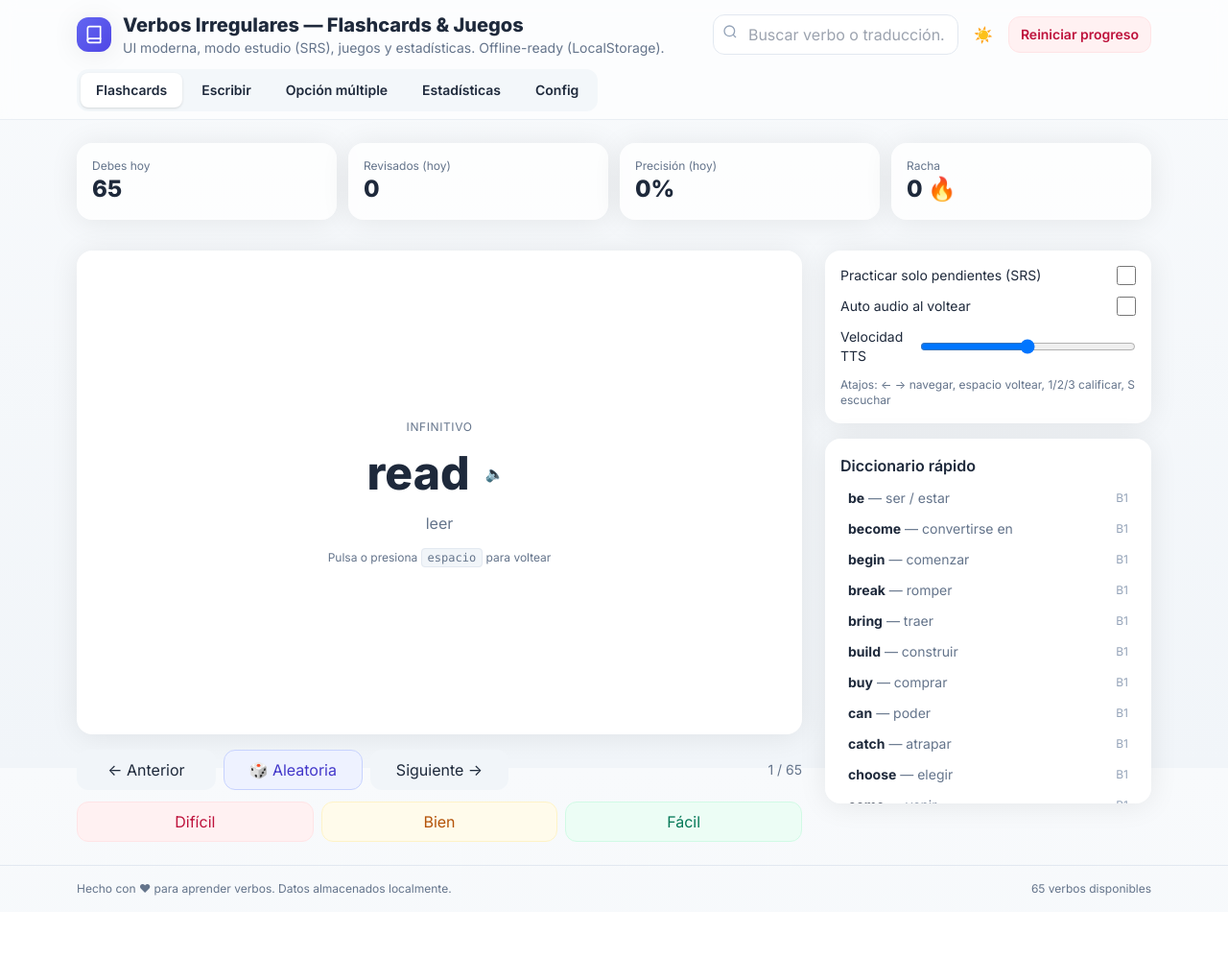
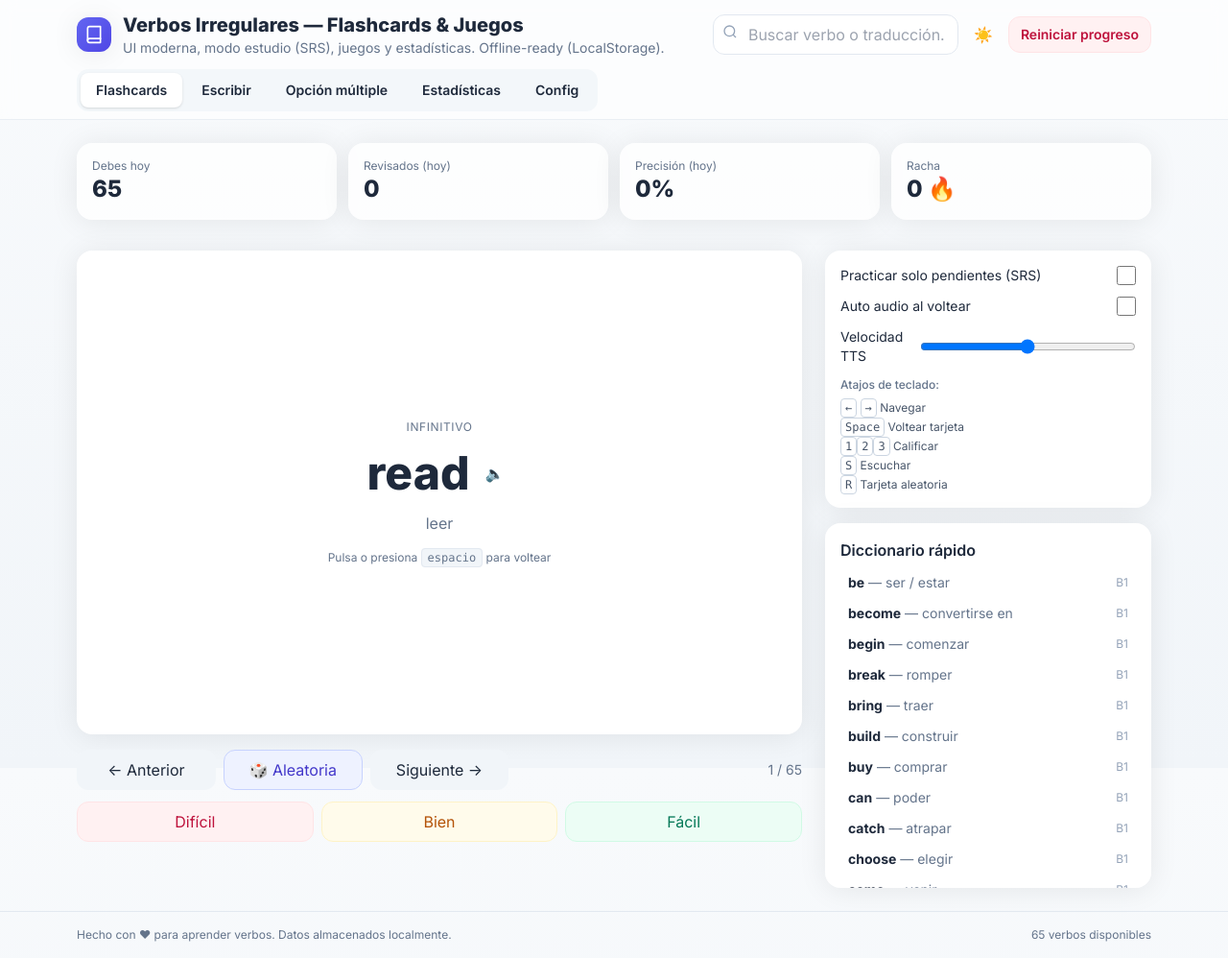
Before and after one commit to Tirmax95/irregular-verbs, a plain HTML site: page index.html in a window 1280 px wide. Shown: the whole page at 96% size. Before the commit the page ends 950 px from the top, so only its background shows below. Drawn offline with nearby package versions, Linux system fonts and the light colour scheme.

Commit message:
Agregar atajos de teclado para la navegación y acciones en la sección de tarjetas. Se implementa renderizado dinámico de atajos y se ajusta la lógica de eventos para incluir nuevas combinaciones de teclas.

```diff
--- a/index.html
+++ b/index.html
@@ -225,7 +225,12 @@
                   <span class="text-sm">Velocidad TTS</span>
                   <input id="range-tts" type="range" min="0.6" max="1.2" value="0.9" step="0.05" class="w-full" />
                 </label>
-                <p class="text-xs text-slate-500">Atajos: ← → navegar, espacio voltear, 1/2/3 calificar, S escuchar</p>
+                <div>
+                  <p class="text-xs text-slate-500 font-medium mb-2">Atajos de teclado:</p>
+                  <div id="flashcard-shortcuts" class="grid grid-cols-1 gap-1 text-xs text-slate-600 dark:text-slate-400">
+                    <!-- Los atajos se llenarán dinámicamente según el SO -->
+                  </div>
+                </div>
               </div>
 
               <div class="rounded-2xl bg-white dark:bg-slate-900 shadow-soft p-4 max-h-[380px] overflow-auto nice-scrollbar">
@@ -817,6 +822,19 @@
       `;
     }
 
+    function renderFlashcardShortcuts() {
+      const shortcutsContainer = $('#flashcard-shortcuts');
+      if (!shortcutsContainer) return;
+
+      shortcutsContainer.innerHTML = `
+        <div><kbd class="px-1 py-0.5 rounded bg-white dark:bg-slate-700 border border-slate-300 dark:border-slate-600 text-xs">←</kbd> <kbd class="px-1 py-0.5 rounded bg-white dark:bg-slate-700 border border-slate-300 dark:border-slate-600 text-xs">→</kbd> Navegar</div>
+        <div><kbd class="px-1 py-0.5 rounded bg-white dark:bg-slate-700 border border-slate-300 dark:border-slate-600 text-xs">Space</kbd> Voltear tarjeta</div>
+        <div><kbd class="px-1 py-0.5 rounded bg-white dark:bg-slate-700 border border-slate-300 dark:border-slate-600 text-xs">1</kbd><kbd class="px-1 py-0.5 rounded bg-white dark:bg-slate-700 border border-slate-300 dark:border-slate-600 text-xs">2</kbd><kbd class="px-1 py-0.5 rounded bg-white dark:bg-slate-700 border border-slate-300 dark:border-slate-600 text-xs">3</kbd> Calificar</div>
+        <div><kbd class="px-1 py-0.5 rounded bg-white dark:bg-slate-700 border border-slate-300 dark:border-slate-600 text-xs">S</kbd> Escuchar</div>
+        <div><kbd class="px-1 py-0.5 rounded bg-white dark:bg-slate-700 border border-slate-300 dark:border-slate-600 text-xs">R</kbd> Tarjeta aleatoria</div>
+      `;
+    }
+
     // ============================
     // Multiple Choice
     // ============================
@@ -1079,13 +1097,18 @@
       // Keybindings
       window.addEventListener('keydown', (e) => {
         if (document.activeElement && ['INPUT', 'TEXTAREA'].includes(document.activeElement.tagName)) return;
+        // Solo aplicar atajos de flashcards cuando esa pestaña esté activa
+        const flashcardTab = $('#tab-flashcards');
+        if (!flashcardTab || flashcardTab.classList.contains('hidden')) return;
+
         if (e.key === ' ') { e.preventDefault(); flipCard(); }
         if (e.key === 'ArrowLeft') nav(-1);
         if (e.key === 'ArrowRight') nav(+1);
         if (e.key === '1') gradeCurrent('hard');
         if (e.key === '2') gradeCurrent('good');
         if (e.key === '3') gradeCurrent('easy');
-        if (e.key.toLowerCase() === 's') { const v = ui.currentVerb(); speak(v.infinitive); }
+        if (e.key.toLowerCase() === 's') { const v = ui.currentVerb(); if (v) speak(v.infinitive); }
+        if (e.key.toLowerCase() === 'r') { e.preventDefault(); randomCard(); }
       });
     }
 
@@ -1106,8 +1129,9 @@
       // start games
       typingStart();
       mcStart();
-      // Render shortcuts for typing section
+      // Render shortcuts for sections
       renderTypingShortcuts();
+      renderFlashcardShortcuts();
       // Bind events
       bindEvents();
       // Default tab
```
